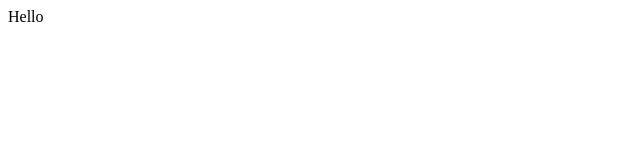
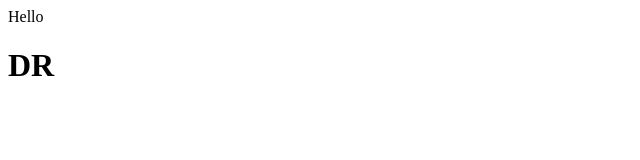
Before and after one commit to Danielr646/demo-repo, a plain HTML site: page Index.html in a window 1280 px wide. Shown: the full height of the page, 0-640 px from the left. Drawn offline with Linux system fonts and the light colour scheme.

Commit message:
Updated for test

```diff
--- a/Index.html
+++ b/Index.html
@@ -1 +1,2 @@
 <div>Hello</div>
+<h1>DR</h1>
```
